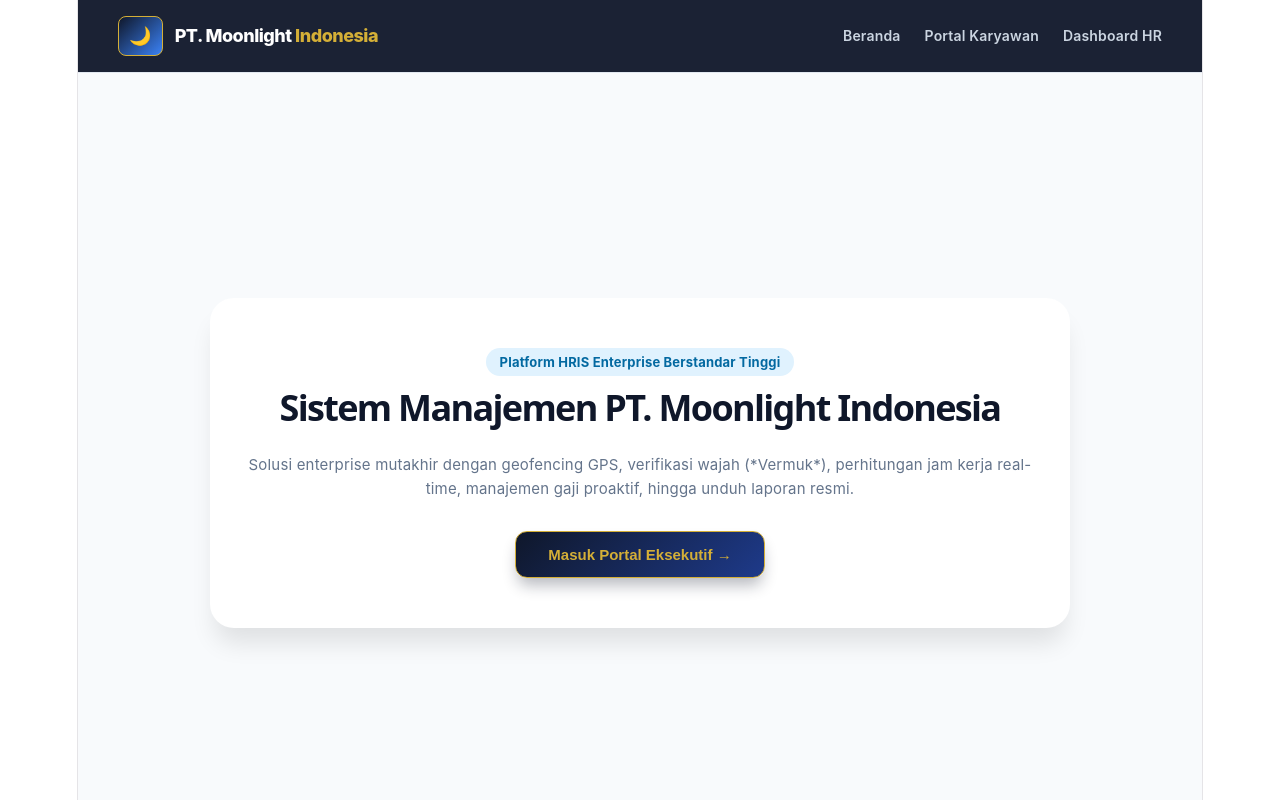
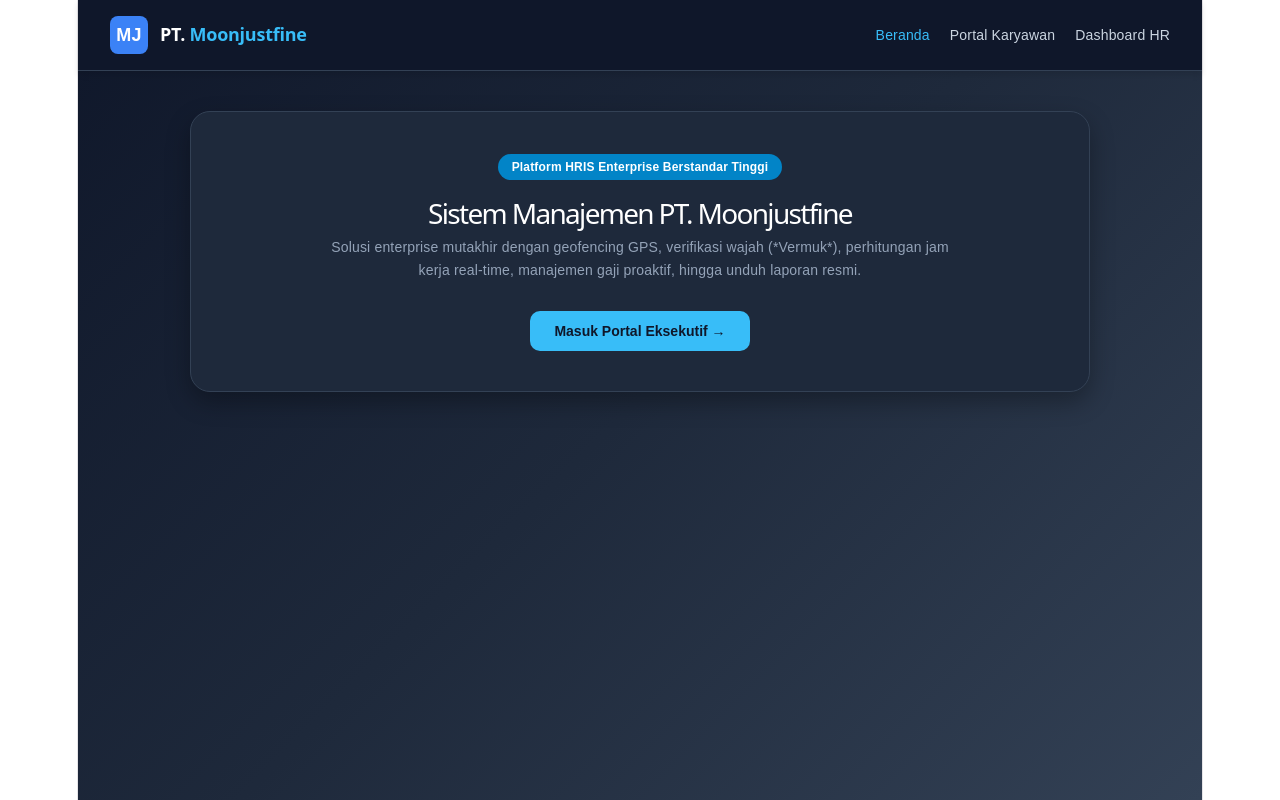
Before and after one commit to nxptirtakusuma-beep/absensi-perusahaan, a React (Vite) app: page / in a window 1280 px wide. Shown: the top 800 px of the page. Built offline with nearby package versions, Linux system fonts and the light colour scheme; no server answers; the database is empty.

Commit message:
Update Navbar.tsx

```diff
--- a/src/components/Navbar.tsx
+++ b/src/components/Navbar.tsx
@@ -1,20 +1,45 @@
-interface NavbarProps {
-  namaPerusahaan: string;
-  onNavClick: (view: 'landing' | 'portal' | 'admin') => void;
-}
+import { useState } from 'react';
+import PortalKaryawan from './PortalKaryawan';
+import DashboardAdmin from './DashboardAdmin';
 
-export default function Navbar({ onNavClick }: NavbarProps) {
+export default function Navbar() {
+  const [activeTab, setActiveTab] = useState<'home' | 'portal' | 'admin'>('home');
+
   return (
-    <header style={{ display: 'flex', justifyContent: 'space-between', alignItems: 'center', padding: '16px 40px', borderBottom: '1px solid #e2e8f0', background: 'rgba(15, 23, 42, 0.95)', backdropFilter: 'blur(8px)', position: 'sticky', top: 0, zIndex: 100, color: '#fff' }}>
-      <div style={{ display: 'flex', alignItems: 'center', gap: '12px', cursor: 'pointer' }} onClick={() => onNavClick('landing')}>
-        <span style={{ fontSize: '18px', background: 'linear-gradient(135deg, #0f172a 0%, #3b82f6 100%)', color: '#d4af37', padding: '6px 10px', borderRadius: '8px', fontWeight: '900', border: '1px solid #d4af37' }}>🌙</span>
-        <span style={{ fontSize: '18px', fontWeight: '800', color: '#fff', letterSpacing: '-0.5px' }}>PT. Moonlight <span style={{ color: '#d4af37' }}>Indonesia</span></span>
+    <div style={{ minHeight: '100vh', background: 'linear-gradient(135deg, #0f172a 0%, #1e293b 50%, #334155 100%)', fontFamily: 'Arial, sans-serif', color: '#f8fafc' }}>
+      {/* Navbar Atas */}
+      <div style={{ display: 'flex', justifyContent: 'space-between', alignItems: 'center', padding: '16px 32px', background: '#0f172a', borderBottom: '1px solid #334155', boxShadow: '0 4px 6px rgba(0,0,0,0.1)' }}>
+        <div style={{ display: 'flex', alignItems: 'center', gap: '12px' }}>
+          <div style={{ width: '38px', height: '38px', background: '#3b82f6', borderRadius: '8px', display: 'flex', alignItems: 'center', justifyContent: 'center', fontWeight: 'bold', color: '#fff' }}>MJ</div>
+          <h2 style={{ margin: 0, fontSize: '18px', color: '#fff', fontWeight: 'bold' }}>
+            PT. <span style={{ color: '#38bdf8' }}>Moonjustfine</span>
+          </h2>
+        </div>
+        <div style={{ display: 'flex', gap: '20px', fontSize: '14px', fontWeight: '500' }}>
+          <span onClick={() => setActiveTab('home')} style={{ cursor: 'pointer', color: activeTab === 'home' ? '#38bdf8' : '#cbd5e1' }}>Beranda</span>
+          <span onClick={() => setActiveTab('portal')} style={{ cursor: 'pointer', color: activeTab === 'portal' ? '#38bdf8' : '#cbd5e1' }}>Portal Karyawan</span>
+          <span onClick={() => setActiveTab('admin')} style={{ cursor: 'pointer', color: activeTab === 'admin' ? '#38bdf8' : '#cbd5e1' }}>Dashboard HR</span>
+        </div>
       </div>
-      <nav style={{ display: 'flex', gap: '24px', alignItems: 'center', fontSize: '14px', fontWeight: '600', color: '#cbd5e1' }}>
-        <span style={{ cursor: 'pointer' }} onClick={() => onNavClick('landing')}>Beranda</span>
-        <span style={{ cursor: 'pointer' }} onClick={() => onNavClick('portal')}>Portal Karyawan</span>
-        <span style={{ cursor: 'pointer' }} onClick={() => onNavClick('admin')}>Dashboard HR</span>
-      </nav>
-    </header>
+
+      {/* Konten Utama */}
+      <div style={{ padding: '40px 20px', maxWidth: '900px', margin: '0 auto' }}>
+        {activeTab === 'home' && (
+          <div style={{ background: '#1e293b', padding: '40px', borderRadius: '20px', border: '1px solid #334155', textAlign: 'center', boxShadow: '0 10px 25px rgba(0,0,0,0.3)' }}>
+            <span style={{ background: '#0284c7', color: '#fff', padding: '6px 14px', borderRadius: '20px', fontSize: '12px', fontWeight: 'bold' }}>Platform HRIS Enterprise Berstandar Tinggi</span>
+            <h1 style={{ fontSize: '28px', color: '#fff', margin: '20px 0 10px 0' }}>Sistem Manajemen PT. Moonjustfine</h1>
+            <p style={{ color: '#94a3b8', fontSize: '14px', lineHeight: '1.6', maxWidth: '650px', margin: '0 auto 30px auto' }}>
+              Solusi enterprise mutakhir dengan geofencing GPS, verifikasi wajah (*Vermuk*), perhitungan jam kerja real-time, manajemen gaji proaktif, hingga unduh laporan resmi.
+            </p>
+            <button onClick={() => setActiveTab('portal')} style={{ background: '#38bdf8', color: '#0f172a', border: 'none', padding: '12px 24px', borderRadius: '10px', fontWeight: 'bold', cursor: 'pointer', fontSize: '14px' }}>
+              Masuk Portal Eksekutif →
+            </button>
+          </div>
+        )}
+
+        {activeTab === 'portal' && <PortalKaryawan />}
+        {activeTab === 'admin' && <DashboardAdmin />}
+      </div>
+    </div>
   );
 }
```
